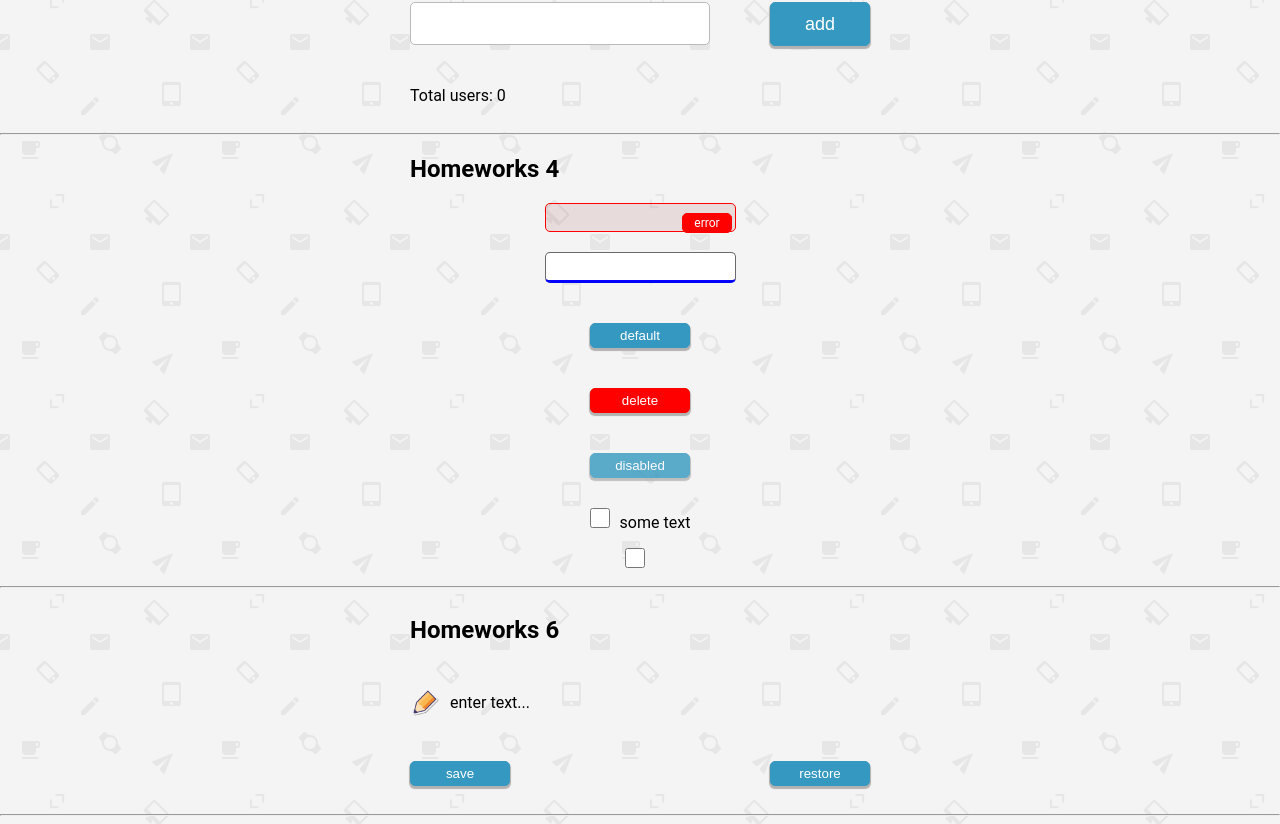
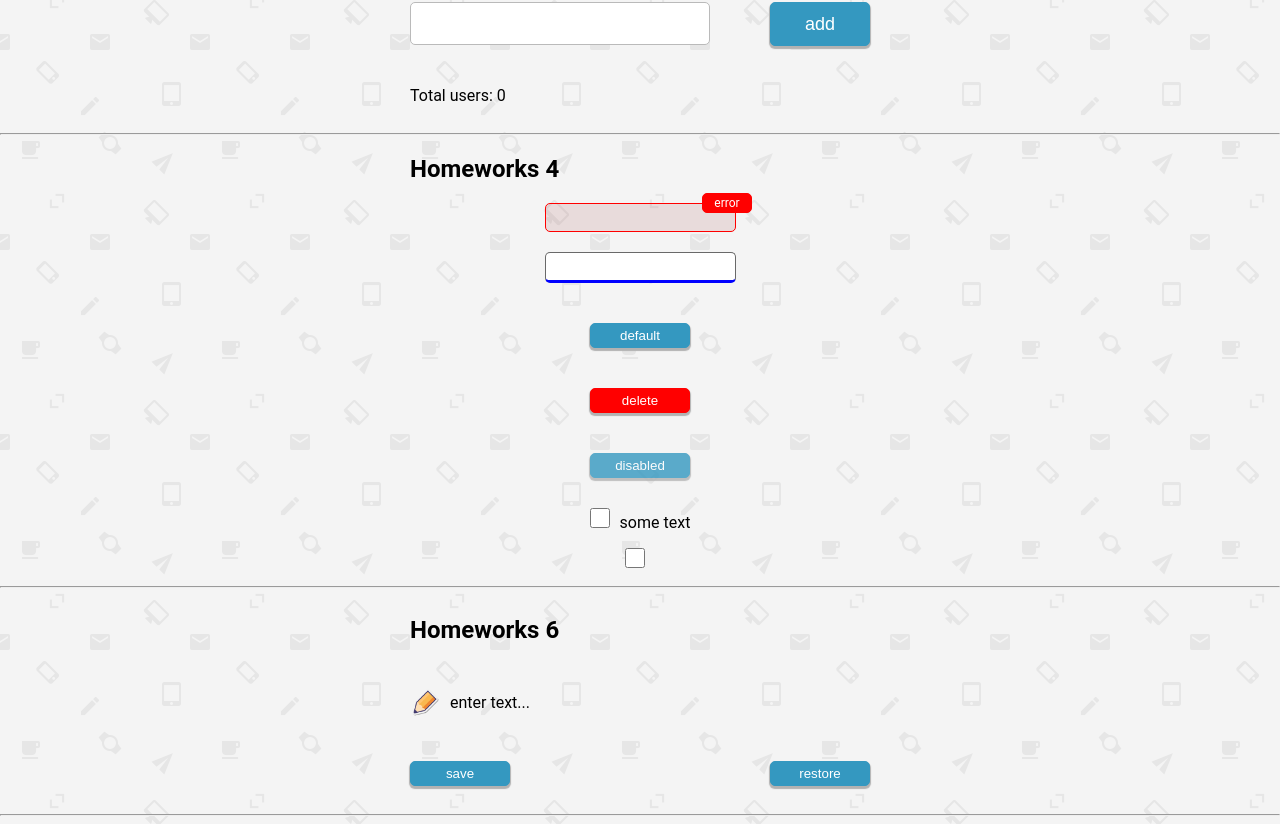
Before and after one commit to aivan3d66/tasksFromIgnat, a React (Create React App) app: page / in a window 1280 px wide. Shown: the part 1016-1840 px from the top of the page. Built offline with nearby package versions, Linux system fonts and the light colour scheme.

Commit message:
add new position of error

```diff
--- a/src/p2-homeworks/h4/common/c1-SuperInputText/SuperInputText.module.css
+++ b/src/p2-homeworks/h4/common/c1-SuperInputText/SuperInputText.module.css
@@ -7,6 +7,7 @@
 }
 
 .errorInput {
+    position: relative;
     padding: 6px;
     margin: 0;
     border-radius: 5px;
@@ -16,8 +17,8 @@
 
 .error {
     position: absolute;
-    top: 10px;
-    right: 138px;
+    top: -10px;
+    right: 118px;
     width: 50px;
     padding: 2px;
     margin: 0;
```
